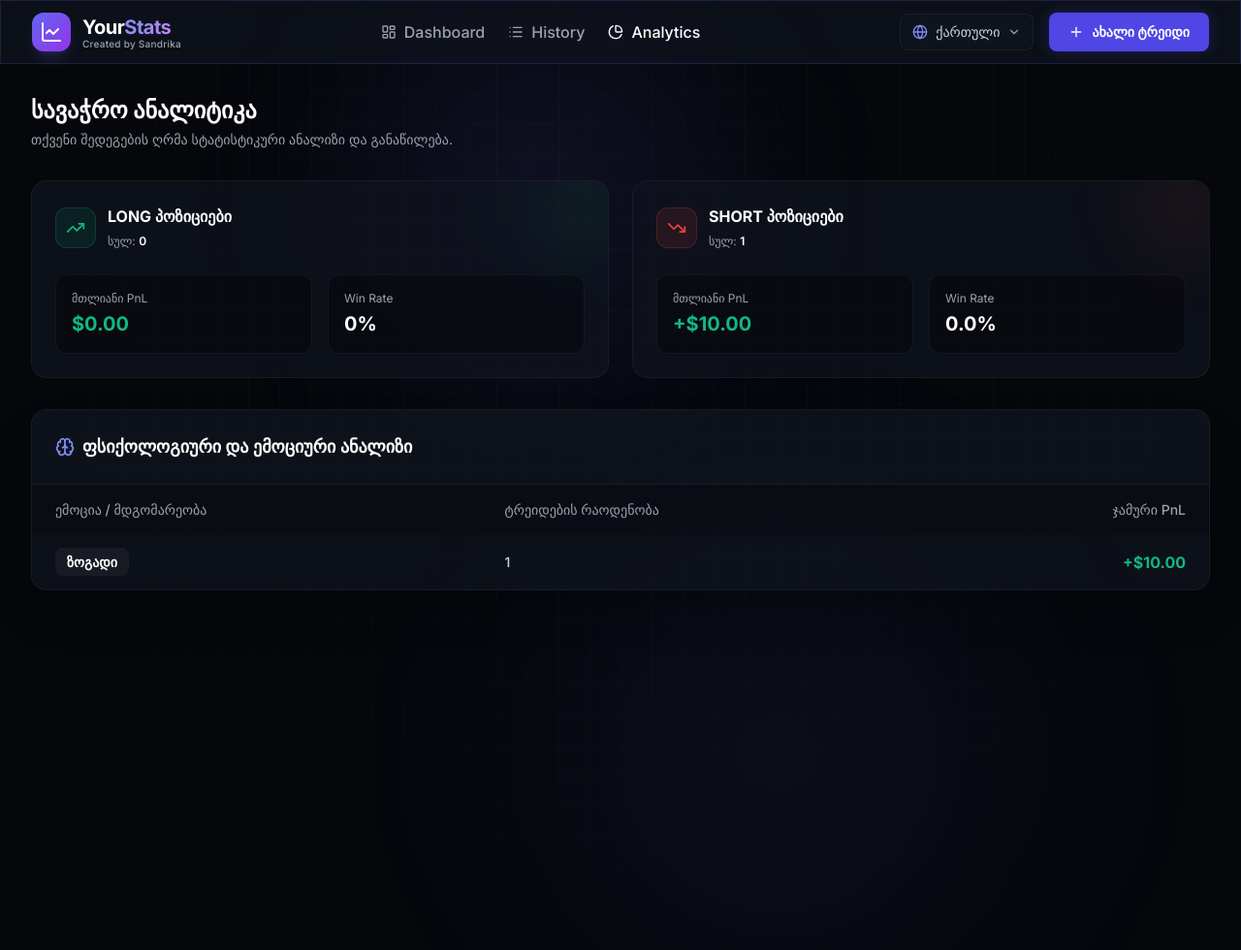
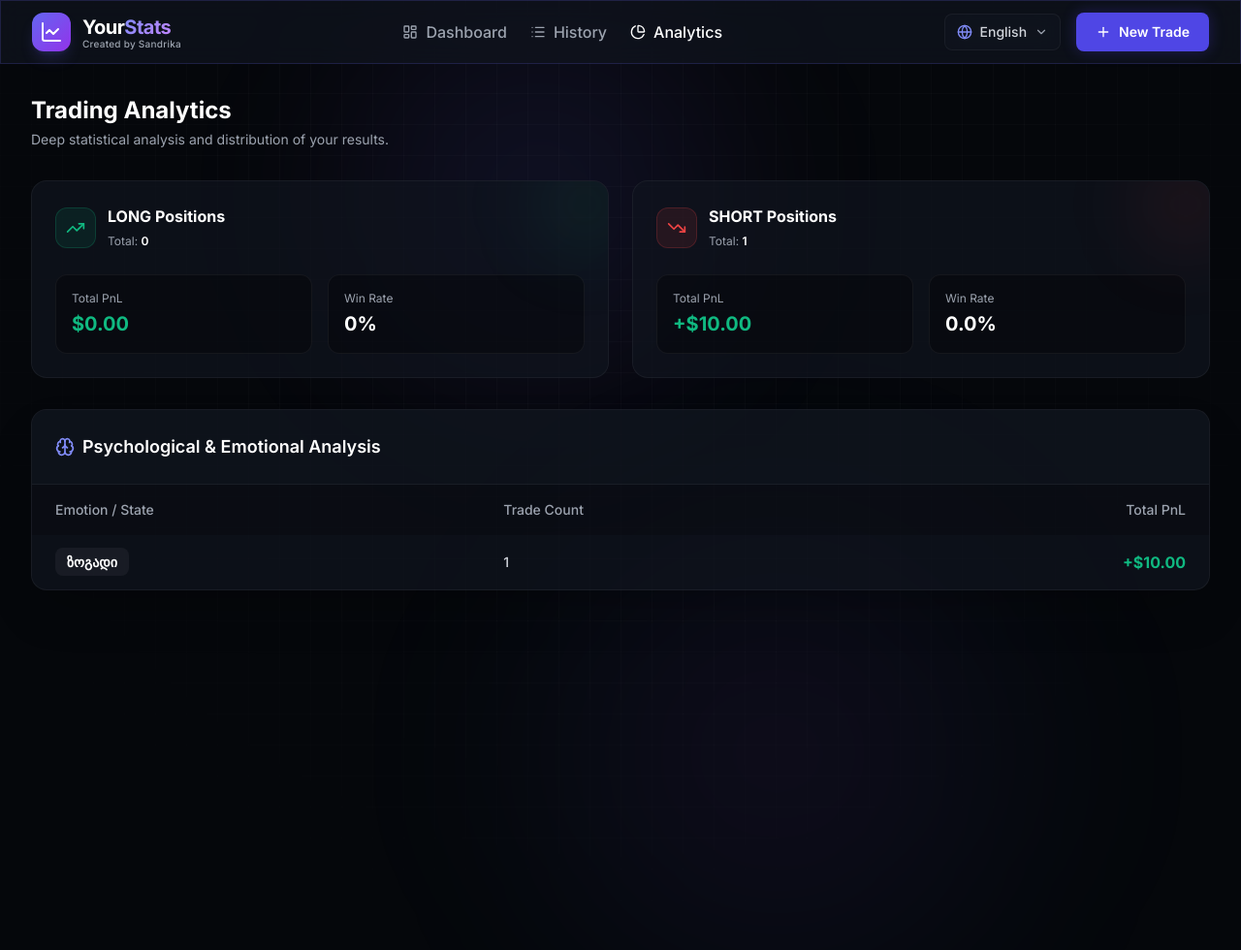
Before and after one commit to sandrika9/trading-site, a Flask app: page /analytics in a window 1280 px wide. Shown: the whole page at 97% size. Run offline with Flask 3, Linux system fonts and the light colour scheme; a user stored in the database is signed in; tables that the repository leaves empty hold one stand-in row (values such as "Sample post"); a database or web service that is not in the repository returns one stand-in record (values such as "Sample title"); some libraries are stand-ins or nearby versions.

Commit message:
Update analytics.html

```diff
--- a/templates/analytics.html
+++ b/templates/analytics.html
@@ -1,9 +1,9 @@
 <!DOCTYPE html>
-<html lang="ka" class="dark">
+<html lang="en" class="dark">
 <head>
     <meta charset="UTF-8">
     <meta name="viewport" content="width=device-width, initial-scale=1.0">
-    <title id="pageTitle">YourStats - ანალიტიკა</title>
+    <title id="pageTitle">YourStats - Analytics</title>
     <link href="https://fonts.googleapis.com/css2?family=Inter:wght@300;400;500;600;700&display=swap" rel="stylesheet">
     <script src="https://cdn.tailwindcss.com"></script>
     <script src="https://unpkg.com/lucide@latest"></script>
@@ -122,24 +122,27 @@
                 <div class="relative z-30">
                     <button id="langMenuButton" onclick="toggleLangMenu()" class="glass-panel px-3 py-2 rounded-lg text-sm font-medium text-gray-300 hover:text-white flex items-center gap-2 transition">
                         <i data-lucide="globe" class="w-4 h-4 text-indigo-400"></i>
-                        <span id="currentLangLabel">ქართული</span>
+                        <span id="currentLangLabel">English</span>
                         <i data-lucide="chevron-down" class="w-3.5 h-3.5 text-gray-400"></i>
                     </button>
-                    <div id="langDropdown" class="hidden absolute right-0 mt-2 w-36 glass-panel rounded-xl shadow-xl overflow-hidden border border-white/10 py-1">
+                    <div id="langDropdown" class="hidden absolute right-0 mt-2 w-40 glass-panel rounded-xl shadow-xl overflow-hidden border border-white/10 py-1">
+                        <button onclick="changeLanguage('en')" class="w-full text-left px-4 py-2 text-sm text-gray-300 hover:bg-white/5 hover:text-white flex items-center gap-2 transition">
+                            🇬🇧 English
+                        </button>
                         <button onclick="changeLanguage('ka')" class="w-full text-left px-4 py-2 text-sm text-gray-300 hover:bg-white/5 hover:text-white flex items-center gap-2 transition">
                             🇬🇪 ქართული
                         </button>
-                        <button onclick="changeLanguage('en')" class="w-full text-left px-4 py-2 text-sm text-gray-300 hover:bg-white/5 hover:text-white flex items-center gap-2 transition">
-                            🇬🇧 English
+                        <button onclick="changeLanguage('ru')" class="w-full text-left px-4 py-2 text-sm text-gray-300 hover:bg-white/5 hover:text-white flex items-center gap-2 transition">
+                            🇷🇺 Русский
                         </button>
-                        <button onclick="changeLanguage('hy')" class="w-full text-left px-4 py-2 text-sm text-gray-300 hover:bg-white/5 hover:text-white flex items-center gap-2 transition">
-                            🇦🇲 Հայերեն
+                        <button onclick="changeLanguage('es')" class="w-full text-left px-4 py-2 text-sm text-gray-300 hover:bg-white/5 hover:text-white flex items-center gap-2 transition">
+                            🇪🇸 Español
                         </button>
                     </div>
                 </div>
 
                 <a href="{{ url_for('add_trade') }}" class="bg-indigo-600 hover:bg-indigo-500 text-white px-5 py-2.5 rounded-lg text-sm font-semibold transition-all duration-300 flex items-center gap-2 shadow-[0_0_15px_rgba(79,70,229,0.3)] hover:scale-[1.02] relative z-30">
-                    <i data-lucide="plus" class="w-4 h-4"></i> <span data-i18n="btn_new_trade">ახალი ტრეიდი</span>
+                    <i data-lucide="plus" class="w-4 h-4"></i> <span data-i18n="btn_new_trade">New Trade</span>
                 </a>
             </div>
         </div>
@@ -148,8 +151,8 @@
 
     <main class="max-w-7xl mx-auto px-4 sm:px-6 lg:px-8 py-8 space-y-8 animate-fade-in">
         <div>
-            <h1 class="text-2xl font-bold text-white" data-i18n="page_title">სავაჭრო ანალიტიკა</h1>
-            <p class="text-sm text-gray-400 mt-1" data-i18n="page_subtitle">თქვენი შედეგების ღრმა სტატისტიკური ანალიზი და განაწილება.</p>
+            <h1 class="text-2xl font-bold text-white" data-i18n="page_heading">Trading Analytics</h1>
+            <p class="text-sm text-gray-400 mt-1" data-i18n="page_subtitle">Deep statistical analysis and distribution of your results.</p>
         </div>
 
         <div class="grid grid-cols-1 md:grid-cols-2 gap-6">
@@ -159,14 +162,14 @@
                     <div class="flex items-center gap-3">
                         <div class="p-2.5 bg-success/10 rounded-xl text-success border border-success/20"><i data-lucide="trending-up" class="w-5 h-5"></i></div>
                         <div>
-                            <h3 class="text-white font-bold text-base" data-i18n="long_positions">LONG პოზიციები</h3>
-                            <span class="text-xs text-gray-400"><span data-i18n="total_label">სულ</span>: <span class="text-white font-semibold">{{ long_stats.count }}</span></span>
+                            <h3 class="text-white font-bold text-base" data-i18n="long_positions">LONG Positions</h3>
+                            <span class="text-xs text-gray-400"><span data-i18n="total_label">Total</span>: <span class="text-white font-semibold">{{ long_stats.count }}</span></span>
                         </div>
                     </div>
                 </div>
                 <div class="grid grid-cols-2 gap-4">
                     <div class="bg-black/30 p-4 rounded-xl border border-white/5">
-                        <span class="text-xs text-gray-400 block mb-1" data-i18n="total_pnl">მთლიანი PnL</span>
+                        <span class="text-xs text-gray-400 block mb-1" data-i18n="total_pnl">Total PnL</span>
                         <span class="text-xl font-bold {% if long_stats.pnl >= 0 %} text-success {% else %} text-danger {% endif %}">
                             {% if long_stats.pnl > 0 %}+{% endif %}${{ "{:,.2f}".format(long_stats.pnl) }}
                         </span>
@@ -184,14 +187,14 @@
                     <div class="flex items-center gap-3">
                         <div class="p-2.5 bg-danger/10 rounded-xl text-danger border border-danger/20"><i data-lucide="trending-down" class="w-5 h-5"></i></div>
                         <div>
-                            <h3 class="text-white font-bold text-base" data-i18n="short_positions">SHORT პოზიციები</h3>
-                            <span class="text-xs text-gray-400"><span data-i18n="total_label">სულ</span>: <span class="text-white font-semibold">{{ short_stats.count }}</span></span>
+                            <h3 class="text-white font-bold text-base" data-i18n="short_positions">SHORT Positions</h3>
+                            <span class="text-xs text-gray-400"><span data-i18n="total_label">Total</span>: <span class="text-white font-semibold">{{ short_stats.count }}</span></span>
                         </div>
                     </div>
                 </div>
                 <div class="grid grid-cols-2 gap-4">
                     <div class="bg-black/30 p-4 rounded-xl border border-white/5">
-                        <span class="text-xs text-gray-400 block mb-1" data-i18n="total_pnl">მთლიანი PnL</span>
+                        <span class="text-xs text-gray-400 block mb-1" data-i18n="total_pnl">Total PnL</span>
                         <span class="text-xl font-bold {% if short_stats.pnl >= 0 %} text-success {% else %} text-danger {% endif %}">
                             {% if short_stats.pnl > 0 %}+{% endif %}${{ "{:,.2f}".format(short_stats.pnl) }}
                         </span>
@@ -207,16 +210,16 @@
         <div class="glass-panel rounded-2xl overflow-hidden shadow-2xl !transform-none">
             <div class="p-6 border-b border-white/5 bg-surface/50">
                 <h2 class="text-lg font-semibold text-white flex items-center gap-2">
-                    <i data-lucide="brain" class="w-5 h-5 text-indigo-400"></i> <span data-i18n="psychology_title">ფსიქოლოგიური და ემოციური ანალიზი</span>
+                    <i data-lucide="brain" class="w-5 h-5 text-indigo-400"></i> <span data-i18n="psychology_title">Psychological & Emotional Analysis</span>
                 </h2>
             </div>
             <div class="overflow-x-auto">
                 <table class="w-full text-left text-sm whitespace-nowrap">
                     <thead class="bg-black/20 text-gray-400">
                         <tr>
-                            <th class="px-6 py-4 font-medium" data-i18n="th_emotion">ემოცია / მდგომარეობა</th>
-                            <th class="px-6 py-4 font-medium" data-i18n="th_trades_count">ტრეიდების რაოდენობა</th>
-                            <th class="px-6 py-4 font-medium text-right" data-i18n="th_total_pnl">ჯამური PnL</th>
+                            <th class="px-6 py-4 font-medium" data-i18n="th_emotion">Emotion / State</th>
+                            <th class="px-6 py-4 font-medium" data-i18n="th_trades_count">Trade Count</th>
+                            <th class="px-6 py-4 font-medium text-right" data-i18n="th_total_pnl">Total PnL</th>
                         </tr>
                     </thead>
                     <tbody class="divide-y divide-white/5">
@@ -233,7 +236,7 @@
                         {% else %}
                         <tr>
                             <td colspan="3" class="px-6 py-12 text-center text-gray-500" data-i18n="no_data">
-                                მონაცემები ჯერ არ არის.
+                                No data available yet.
                             </td>
                         </tr>
                         {% endfor %}
@@ -246,8 +249,27 @@
     <script>
         lucide.createIcons();
 
-        // ენების ლექსიკონი
+        // ენების ლექსიკონი (English, Georgian, Russian, Spanish)
         const translations = {
+            en: {
+                page_title: "YourStats - Analytics",
+                nav_dashboard: "Dashboard",
+                nav_history: "History",
+                nav_analytics: "Analytics",
+                btn_new_trade: "New Trade",
+                page_heading: "Trading Analytics",
+                page_subtitle: "Deep statistical analysis and distribution of your results.",
+                long_positions: "LONG Positions",
+                short_positions: "SHORT Positions",
+                total_label: "Total",
+                total_pnl: "Total PnL",
+                win_rate: "Win Rate",
+                psychology_title: "Psychological & Emotional Analysis",
+                th_emotion: "Emotion / State",
+                th_trades_count: "Trade Count",
+                th_total_pnl: "Total PnL",
+                no_data: "No data available yet."
+            },
             ka: {
                 page_title: "YourStats - ანალიტიკა",
                 nav_dashboard: "Dashboard",
@@ -267,43 +289,43 @@
                 th_total_pnl: "ჯამური PnL",
                 no_data: "მონაცემები ჯერ არ არის."
             },
-            en: {
-                page_title: "YourStats - Analytics",
+            ru: {
+                page_title: "YourStats - Аналитика",
                 nav_dashboard: "Dashboard",
                 nav_history: "History",
                 nav_analytics: "Analytics",
-                btn_new_trade: "New Trade",
-                page_heading: "Trading Analytics",
-                page_subtitle: "Deep statistical analysis and distribution of your results.",
-                long_positions: "LONG Positions",
-                short_positions: "SHORT Positions",
-                total_label: "Total",
-                total_pnl: "Total PnL",
+                btn_new_trade: "Новая сделка",
+                page_heading: "Торговая аналитика",
+                page_subtitle: "Глубокий статистический анализ и распределение ваших результатов.",
+                long_positions: "LONG позиции",
+                short_positions: "SHORT позиции",
+                total_label: "Всего",
+                total_pnl: "Общий PnL",
                 win_rate: "Win Rate",
-                psychology_title: "Psychological & Emotional Analysis",
-                th_emotion: "Emotion / State",
-                th_trades_count: "Trade Count",
-                th_total_pnl: "Total PnL",
-                no_data: "No data available yet."
+                psychology_title: "Психологический и эмоциональный анализ",
+                th_emotion: "Эмоция / Состояние",
+                th_trades_count: "Количество сделок",
+                th_total_pnl: "Общий PnL",
+                no_data: "Данные пока отсутствуют."
             },
-            hy: {
-                page_title: "YourStats - Վերլուծություն",
+            es: {
+                page_title: "YourStats - Analítica",
                 nav_dashboard: "Dashboard",
                 nav_history: "History",
                 nav_analytics: "Analytics",
-                btn_new_trade: "Նոր գործարք",
-                page_heading: "Առևտրային վերլուծություն",
-                page_subtitle: "Ձեր արդյունքների խորը վիճակագրական վերլուծություն և բաշխում:",
-                long_positions: "LONG դիրքեր",
-                short_positions: "SHORT դիրքեր",
-                total_label: "Ընդամենը",
-                total_pnl: "Ընդհանուր PnL",
+                btn_new_trade: "Nueva operación",
+                page_heading: "Analítica de Trading",
+                page_subtitle: "Análisis estadístico profundo y distribución de tus resultados.",
+                long_positions: "Posiciones LONG",
+                short_positions: "Posiciones SHORT",
+                total_label: "Total",
+                total_pnl: "PnL Total",
                 win_rate: "Win Rate",
-                psychology_title: "Հոգեբանական և հուզական վերլուծություն",
-                th_emotion: "Հույզ / Վիճակ",
-                th_trades_count: "Գործարքների քանակ",
-                th_total_pnl: "Ընդհանուր PnL",
-                no_data: "Տվյալներ դեռևս չկան:"
+                psychology_title: "Análisis Psicológico y Emocional",
+                th_emotion: "Emoción / Estado",
+                th_trades_count: "Nº de operaciones",
+                th_total_pnl: "PnL Total",
+                no_data: "No hay datos disponibles todavía."
             }
         };
 
@@ -322,11 +344,12 @@
 
         function changeLanguage(lang) {
             const labels = {
+                'en': 'English',
                 'ka': 'ქართული',
-                'en': 'English',
-                'hy': 'Հայերեն'
+                'ru': 'Русский',
+                'es': 'Español'
             };
-            document.getElementById('currentLangLabel').innerText = labels[lang] || 'ქართული';
+            document.getElementById('currentLangLabel').innerText = labels[lang] || 'English';
             document.getElementById('langDropdown').classList.add('hidden');
 
             localStorage.setItem('selected_language', lang);
@@ -344,7 +367,6 @@
                 }
             });
 
-            // მთავარი სათაურის ტექსტის შეცვლა
             const h1 = document.querySelector('main h1');
             if (h1) h1.innerText = t.page_heading;
 
@@ -354,9 +376,15 @@
             document.title = t.page_title;
         }
 
+        // ნაგულისხმევად (Default) დაყენებულია ინგლისური (en)
         window.addEventListener('DOMContentLoaded', () => {
-            const savedLang = localStorage.getItem('selected_language') || 'ka';
-            const labels = { 'ka': 'ქართული', 'en': 'English', 'hy': 'Հայերեն' };
+            const savedLang = localStorage.getItem('selected_language') || 'en';
+            const labels = {
+                'en': 'English',
+                'ka': 'ქართული',
+                'ru': 'Русский',
+                'es': 'Español'
+            };
             if (labels[savedLang]) {
                 document.getElementById('currentLangLabel').innerText = labels[savedLang];
             }
```
